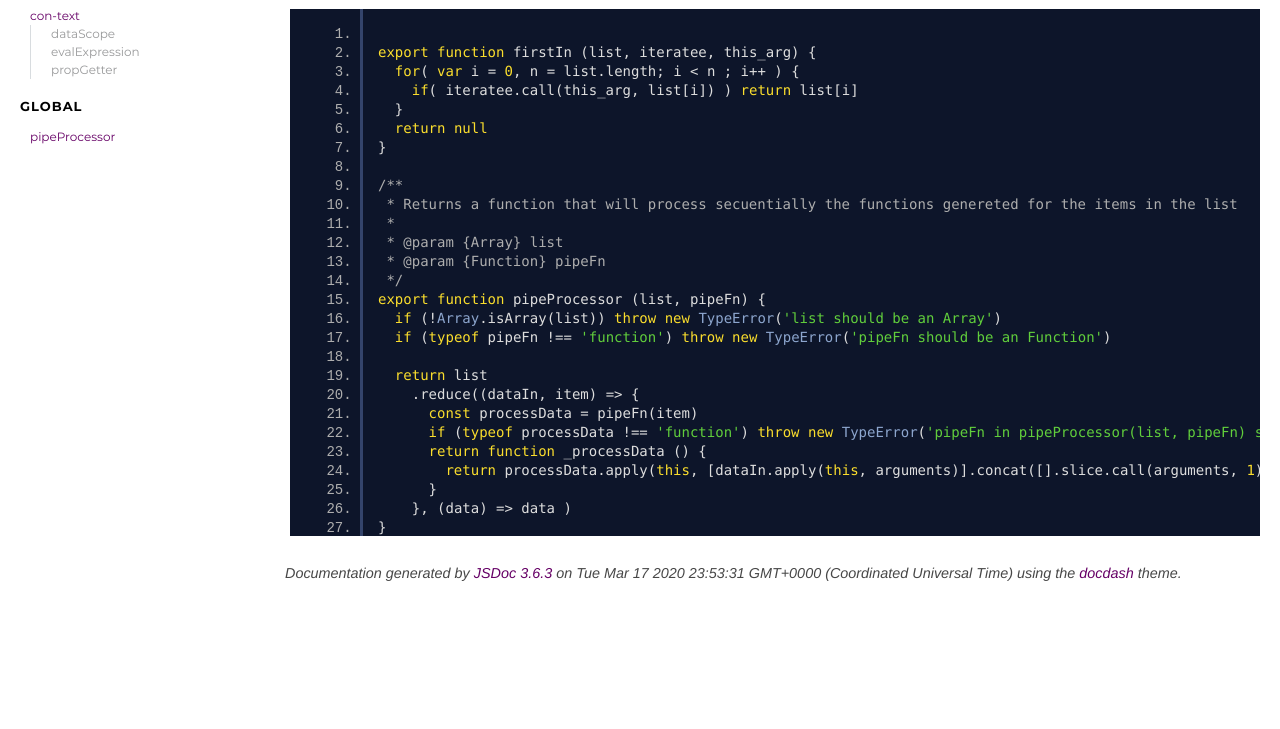
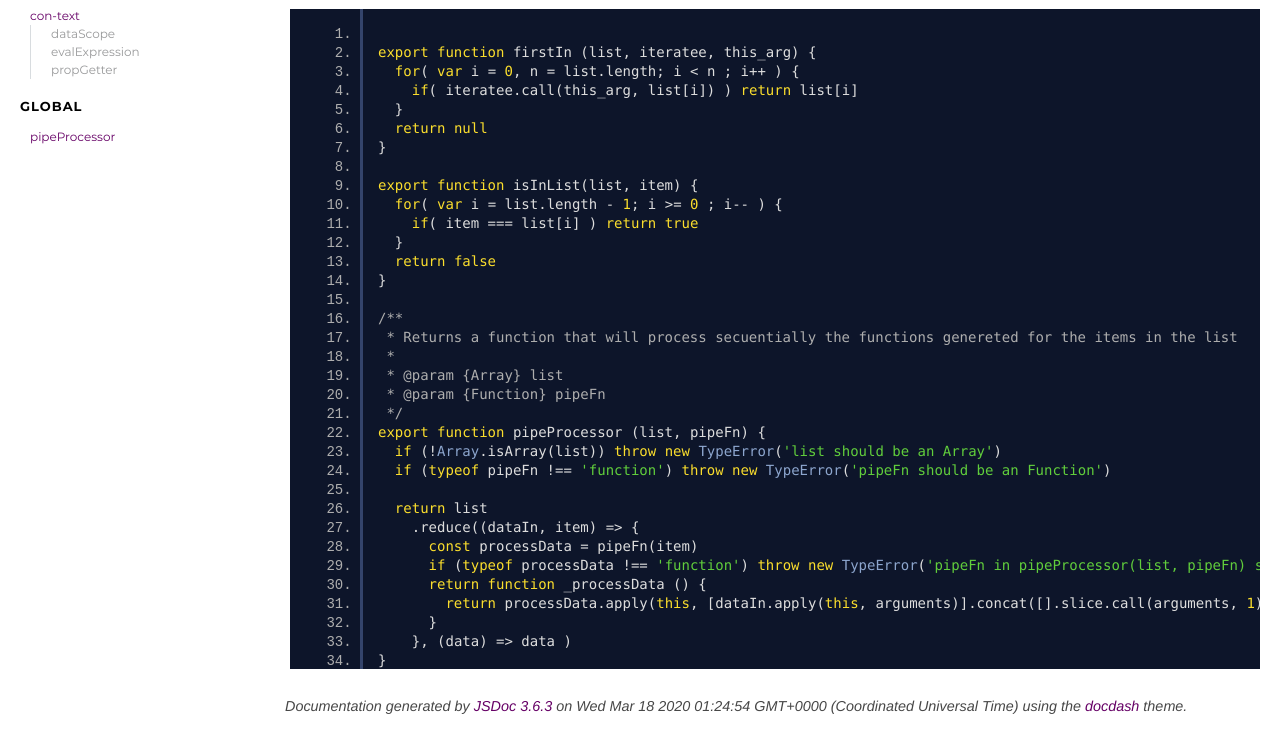
Before and after one commit to triskeljs/triskel, a plain HTML site: page -_common_list.js.html in a window 1280 px wide. Shown: the part 135-864 px from the top of the page. Before the commit the page ends 800 px from the top, so only its background shows below. Drawn offline with Linux system fonts and the light colour scheme.

Commit message:
deploy: 51a806cdde51cf1bcdda3b8e2ee08e837a4ecd36

```diff
--- a/-_common_list.js.html
+++ b/-_common_list.js.html
@@ -50,6 +50,13 @@ export function firstIn (list, iteratee, this_arg) {
   return null
 }
 
+export function isInList(list, item) {
+  for( var i = list.length - 1; i >= 0 ; i-- ) {
+    if( item === list[i] ) return true
+  }
+  return false
+}
+
 /**
  * Returns a function that will process secuentially the functions genereted for the items in the list
  *
@@ -83,7 +90,7 @@ export function pipeProcessor (list, pipeFn) {
 <br class="clear">
 
 <footer>
-    Documentation generated by <a href="https://github.com/jsdoc3/jsdoc">JSDoc 3.6.3</a> on Tue Mar 17 2020 23:53:31 GMT+0000 (Coordinated Universal Time) using the <a href="https://github.com/clenemt/docdash">docdash</a> theme.
+    Documentation generated by <a href="https://github.com/jsdoc3/jsdoc">JSDoc 3.6.3</a> on Wed Mar 18 2020 01:24:54 GMT+0000 (Coordinated Universal Time) using the <a href="https://github.com/clenemt/docdash">docdash</a> theme.
 </footer>
 
 <script>prettyPrint();</script>
```
Also changed, not shown: con-text_con-text.js.html (+1 -1 lines), con-text_eval.js.html (+1 -1 lines), global.html (+2 -2 lines), index.html (+1 -1 lines), module-con-text.ConText.html (+1 -1 lines), module-con-text.html (+1 -1 lines).
